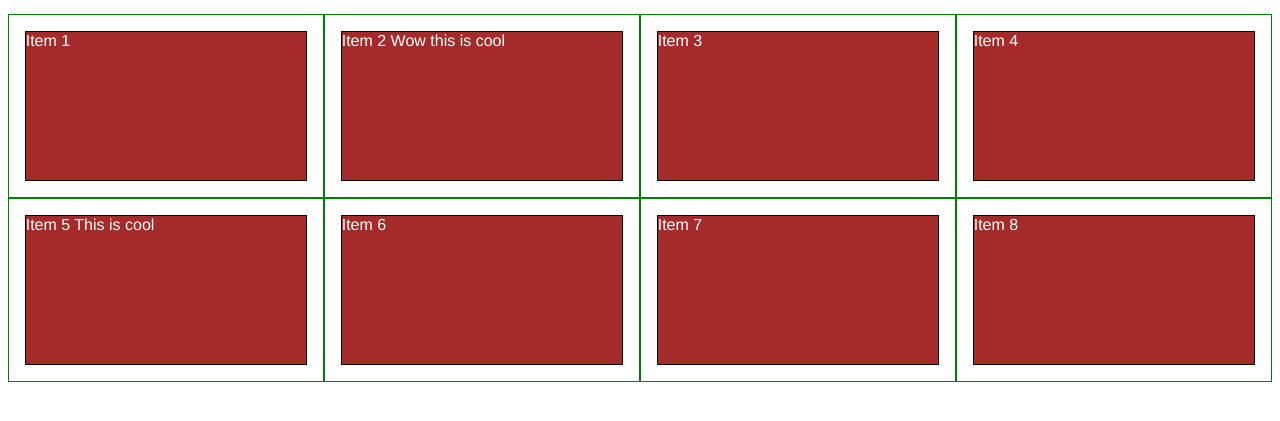
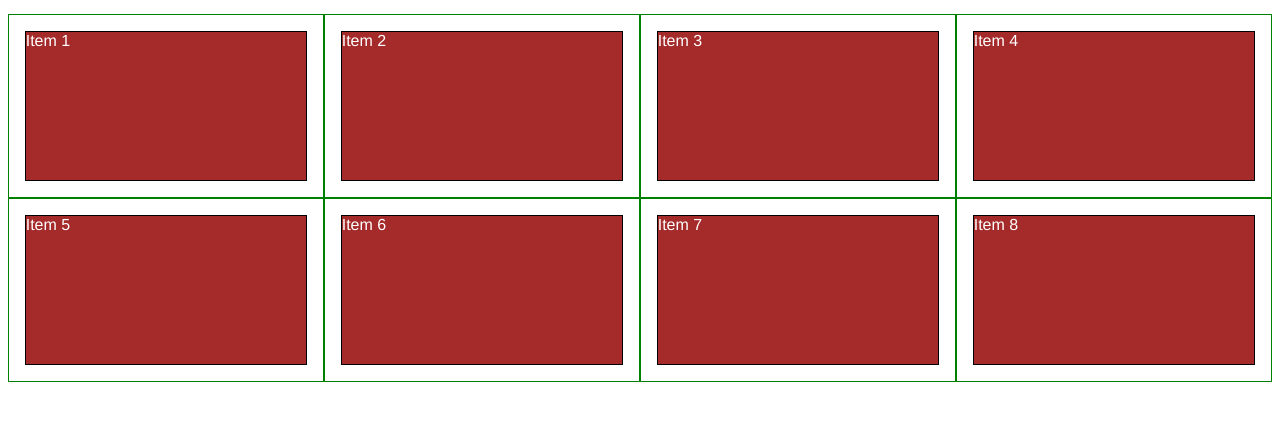
Before and after one commit to Yashaswi-2023/coursera-test, a plain HTML site: page module2-solution/index.html in a window 1280 px wide. Shown: the part 59-480 px from the top of the page. Drawn offline with Linux system fonts and the light colour scheme.

Commit message:
Update index.html

```diff
--- a/module2-solution/index.html
+++ b/module2-solution/index.html
@@ -2,6 +2,7 @@
 <html>
 <head>
 <meta charset="utf-8">
+<meta name="viewport" content="width=device-width, initial-scale=1">
 <title>Responsive Layout</title>
 <style>
 
@@ -74,7 +75,7 @@ p {
 }
 
 /********** Medium devices only **********/
-@media (min-width: 950px) and (max-width: 1199px) {
+@media (min-width: 992px) and (max-width: 1199px) {
   .col-md-1, .col-md-2, .col-md-3, .col-md-4, .col-md-5, .col-md-6, .col-md-7, .col-md-8, .col-md-9, .col-md-10, .col-md-11, .col-md-12 {
     float: left;
     border: 1px solid green;
@@ -124,10 +125,10 @@ p {
 
 <div class="row">
   <div class="col-lg-3 col-md-6"><p>Item 1</p></div>
-  <div class="col-lg-3 col-md-6"><p>Item 2 Wow this is cool</p></div>
+  <div class="col-lg-3 col-md-6"><p>Item 2</p></div>
   <div class="col-lg-3 col-md-6"><p>Item 3</p></div>
   <div class="col-lg-3 col-md-6"><p>Item 4</p></div>
-  <div class="col-lg-3 col-md-6"><p>Item 5 This is cool</p></div>
+  <div class="col-lg-3 col-md-6"><p>Item 5</p></div>
   <div class="col-lg-3 col-md-6"><p>Item 6</p></div>
   <div class="col-lg-3 col-md-6"><p>Item 7</p></div>
   <div class="col-lg-3 col-md-6"><p>Item 8</p></div>
```
